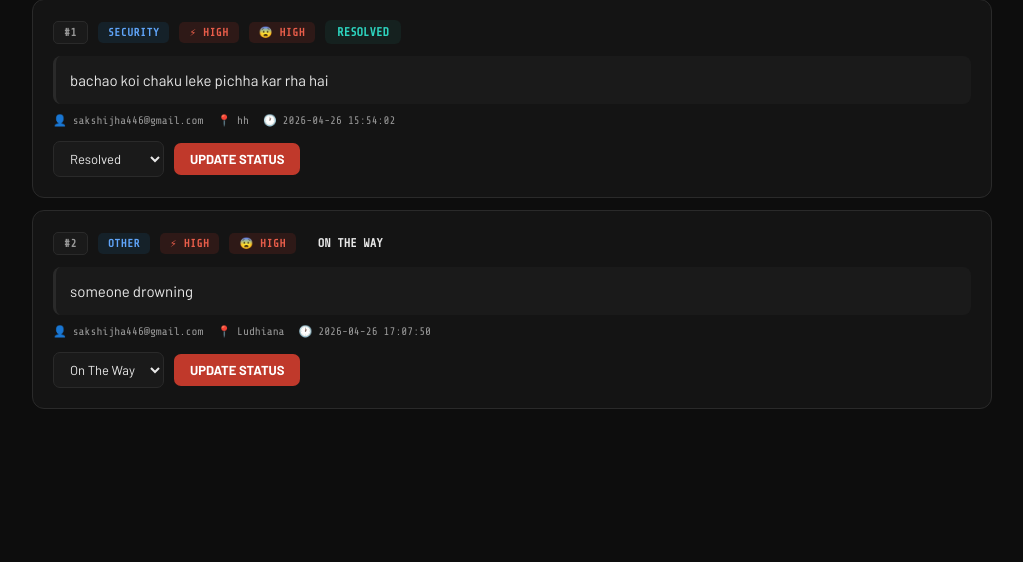
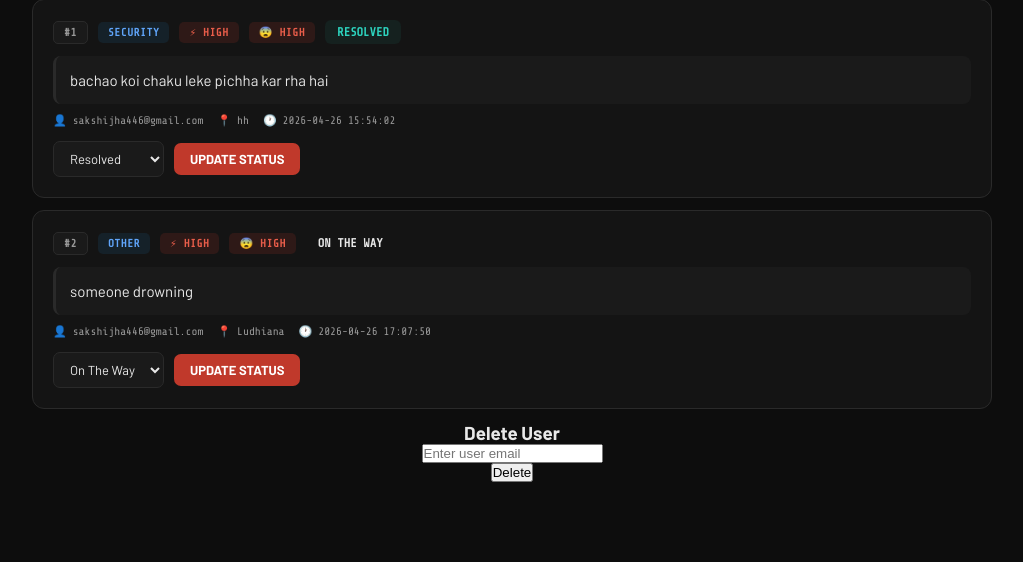
Before and after one commit to CygnusAzuri/crisis-response-ai, a Flask app: page /admin in a window 1280 px wide. Shown: the part 404-966 px from the top of the page, without its empty margins (128-1151 px from the left). Before the commit the page ends 813 px from the top, so only its background shows below. Run offline with Flask 3, Linux system fonts and the light colour scheme; a user stored in the database is signed in; data comes from the database, SQL or seed files in the repository.

Commit message:
add delete user feature

```diff
--- a/backend/templates/admin.html
+++ b/backend/templates/admin.html
@@ -173,6 +173,12 @@ select.status-select:focus{border-color:var(--red)}
 </div>
 
 <div class="toast" id="toast">✓ Status updated</div>
+<h3>Delete User</h3>
+
+<input type="email" id="deleteEmail" placeholder="Enter user email">
+<button onclick="deleteUser()">Delete</button>
+
+<p id="msg"></p>
 
 <script>
 function toggleTheme(){
```
Also changed, not shown: backend/templates/index.html (+14 -0 lines).
